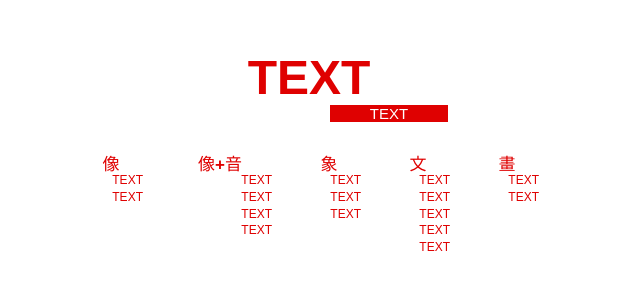
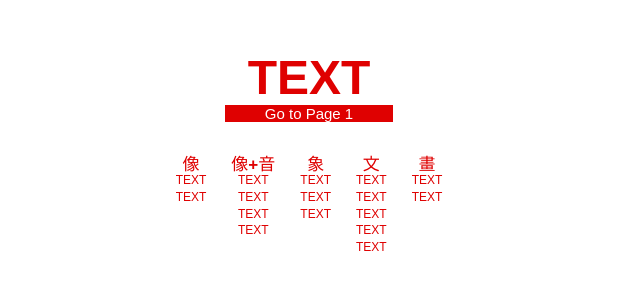
Before and after one commit to yang-haneul/123, a plain HTML site: page index.html in a window 1280 px wide. Shown: the whole page, without its empty margins (331-971 px from the left). Drawn offline with Linux system fonts and the light colour scheme.

Commit message:
Update index.html

```diff
--- a/index.html
+++ b/index.html
@@ -7,55 +7,64 @@
   <link rel="stylesheet" href="styles.css"> <!-- CSS 파일 연결 -->
 </head>
 <body>
+  <!-- 헤더 -->
   <div class="header">TEXT</div>
-  &nbsp;&nbsp;&nbsp;&nbsp;&nbsp;&nbsp;&nbsp;&nbsp;&nbsp;&nbsp;&nbsp;&nbsp;&nbsp;&nbsp;&nbsp;&nbsp;&nbsp;&nbsp;&nbsp;&nbsp;&nbsp;&nbsp;&nbsp;&nbsp;&nbsp;&nbsp;&nbsp;&nbsp;&nbsp;&nbsp;&nbsp;&nbsp;&nbsp;&nbsp;&nbsp;&nbsp;<div class="text-container"><a href="file:///Users/yangseola/Desktop/css%20%E1%84%8B%E1%85%B5%E1%86%BB%E1%84%82%E1%85%B3%E1%86%AB%20%E1%84%87%E1%85%A5%E1%84%8C%E1%85%A5%E1%86%AB/%E1%84%86%E1%85%A6%E1%84%8B%E1%85%B5%E1%86%AB%20%E1%84%86%E1%85%B5%E1%87%80%20%E1%84%85%E1%85%B5%E1%86%BC%E1%84%8F%E1%85%B3/page1.html" target="_blank">TEXT</a>
+
+  <!-- 첫 번째 링크 버튼: page1.html -->
+  <div class="text-container">
+    <a href="page1.html" target="_blank">Go to Page 1</a>
   </div>
 
+  <!-- 컬럼 영역 -->
   <div class="columns">
     <!-- 첫 번째 열 -->
     <div class="column">
       <h3><a href="https://example.com/page1" target="_blank">像</a></h3>
       <p>
-        <a href="https://example.com/page2" target="_blank">&nbsp;&nbsp;&nbsp;&nbsp;&nbsp;&nbsp;&nbsp;&nbsp;&nbsp;&nbsp;TEXT</a><br>
-        <a href="https://example.com/page3" target="_blank">&nbsp;&nbsp;&nbsp;&nbsp;&nbsp;&nbsp;&nbsp;&nbsp;&nbsp;&nbsp;TEXT</a>
+        <a href="https://example.com/page2" target="_blank">TEXT</a><br>
+        <a href="https://example.com/page3" target="_blank">TEXT</a>
       </p>
     </div>
+
     <!-- 두 번째 열 -->
     <div class="column">
       <h3><a href="https://example.com/page4" target="_blank">像+音</a></h3>
       <p>
-        <a href="https://example.com/page5" target="_blank">&nbsp;&nbsp;&nbsp;&nbsp;&nbsp;&nbsp;&nbsp;&nbsp;&nbsp;&nbsp;&nbsp;&nbsp;&nbsp;&nbsp;&nbsp;&nbsp;&nbsp;&nbsp;&nbsp;&nbsp;&nbsp;&nbsp;TEXT</a><br>
-        <a href="https://example.com/page6" target="_blank">&nbsp;&nbsp;&nbsp;&nbsp;&nbsp;&nbsp;&nbsp;&nbsp;&nbsp;&nbsp;&nbsp;&nbsp;&nbsp;&nbsp;&nbsp;&nbsp;&nbsp;&nbsp;&nbsp;&nbsp;&nbsp;&nbsp;TEXT</a><br>
-        <a href="https://example.com/page7" target="_blank">&nbsp;&nbsp;&nbsp;&nbsp;&nbsp;&nbsp;&nbsp;&nbsp;&nbsp;&nbsp;&nbsp;&nbsp;&nbsp;&nbsp;&nbsp;&nbsp;&nbsp;&nbsp;&nbsp;&nbsp;&nbsp;&nbsp;TEXT</a><br>
-        <a href="https://example.com/page8" target="_blank">&nbsp;&nbsp;&nbsp;&nbsp;&nbsp;&nbsp;&nbsp;&nbsp;&nbsp;&nbsp;&nbsp;&nbsp;&nbsp;&nbsp;&nbsp;&nbsp;&nbsp;&nbsp;&nbsp;&nbsp;&nbsp;&nbsp;TEXT</a>
+        <a href="https://example.com/page5" target="_blank">TEXT</a><br>
+        <a href="https://example.com/page6" target="_blank">TEXT</a><br>
+        <a href="https://example.com/page7" target="_blank">TEXT</a><br>
+        <a href="https://example.com/page8" target="_blank">TEXT</a>
       </p>
     </div>
+
     <!-- 세 번째 열 -->
     <div class="column">
       <h3><a href="https://example.com/page9" target="_blank">象</a></h3>
       <p>
-        <a href="https://example.com/page10" target="_blank">&nbsp;&nbsp;&nbsp;&nbsp;&nbsp;&nbsp;&nbsp;&nbsp;&nbsp;&nbsp;TEXT</a><br>
-        <a href="https://example.com/page11" target="_blank">&nbsp;&nbsp;&nbsp;&nbsp;&nbsp;&nbsp;&nbsp;&nbsp;&nbsp;&nbsp;TEXT</a><br>
-        <a href="https://example.com/page12" target="_blank">&nbsp;&nbsp;&nbsp;&nbsp;&nbsp;&nbsp;&nbsp;&nbsp;&nbsp;&nbsp;TEXT</a>
+        <a href="https://example.com/page10" target="_blank">TEXT</a><br>
+        <a href="https://example.com/page11" target="_blank">TEXT</a><br>
+        <a href="https://example.com/page12" target="_blank">TEXT</a>
       </p>
     </div>
+
     <!-- 네 번째 열 -->
     <div class="column">
       <h3><a href="https://example.com/page13" target="_blank">文</a></h3>
       <p>
-        <a href="https://example.com/page14" target="_blank">&nbsp;&nbsp;&nbsp;&nbsp;&nbsp;&nbsp;&nbsp;&nbsp;&nbsp;&nbsp;TEXT</a><br>
-        <a href="https://example.com/page15" target="_blank">&nbsp;&nbsp;&nbsp;&nbsp;&nbsp;&nbsp;&nbsp;&nbsp;&nbsp;&nbsp;TEXT</a><br>
-        <a href="https://example.com/page16" target="_blank">&nbsp;&nbsp;&nbsp;&nbsp;&nbsp;&nbsp;&nbsp;&nbsp;&nbsp;&nbsp;TEXT</a><br>
-        <a href="https://example.com/page17" target="_blank">&nbsp;&nbsp;&nbsp;&nbsp;&nbsp;&nbsp;&nbsp;&nbsp;&nbsp;&nbsp;TEXT</a><br>
-        <a href="https://example.com/page18" target="_blank">&nbsp;&nbsp;&nbsp;&nbsp;&nbsp;&nbsp;&nbsp;&nbsp;&nbsp;&nbsp;TEXT</a>
+        <a href="https://example.com/page14" target="_blank">TEXT</a><br>
+        <a href="https://example.com/page15" target="_blank">TEXT</a><br>
+        <a href="https://example.com/page16" target="_blank">TEXT</a><br>
+        <a href="https://example.com/page17" target="_blank">TEXT</a><br>
+        <a href="https://example.com/page18" target="_blank">TEXT</a>
       </p>
     </div>
+
     <!-- 다섯 번째 열 -->
     <div class="column">
       <h3><a href="https://example.com/page19" target="_blank">畫</a></h3>
       <p>
-        <a href="https://example.com/page20" target="_blank">&nbsp;&nbsp;&nbsp;&nbsp;&nbsp;&nbsp;&nbsp;&nbsp;&nbsp;&nbsp;TEXT</a><br>
-        <a href="https://example.com/page21" target="_blank">&nbsp;&nbsp;&nbsp;&nbsp;&nbsp;&nbsp;&nbsp;&nbsp;&nbsp;&nbsp;TEXT</a>
+        <a href="https://example.com/page20" target="_blank">TEXT</a><br>
+        <a href="https://example.com/page21" target="_blank">TEXT</a>
       </p>
     </div>
   </div>
```
